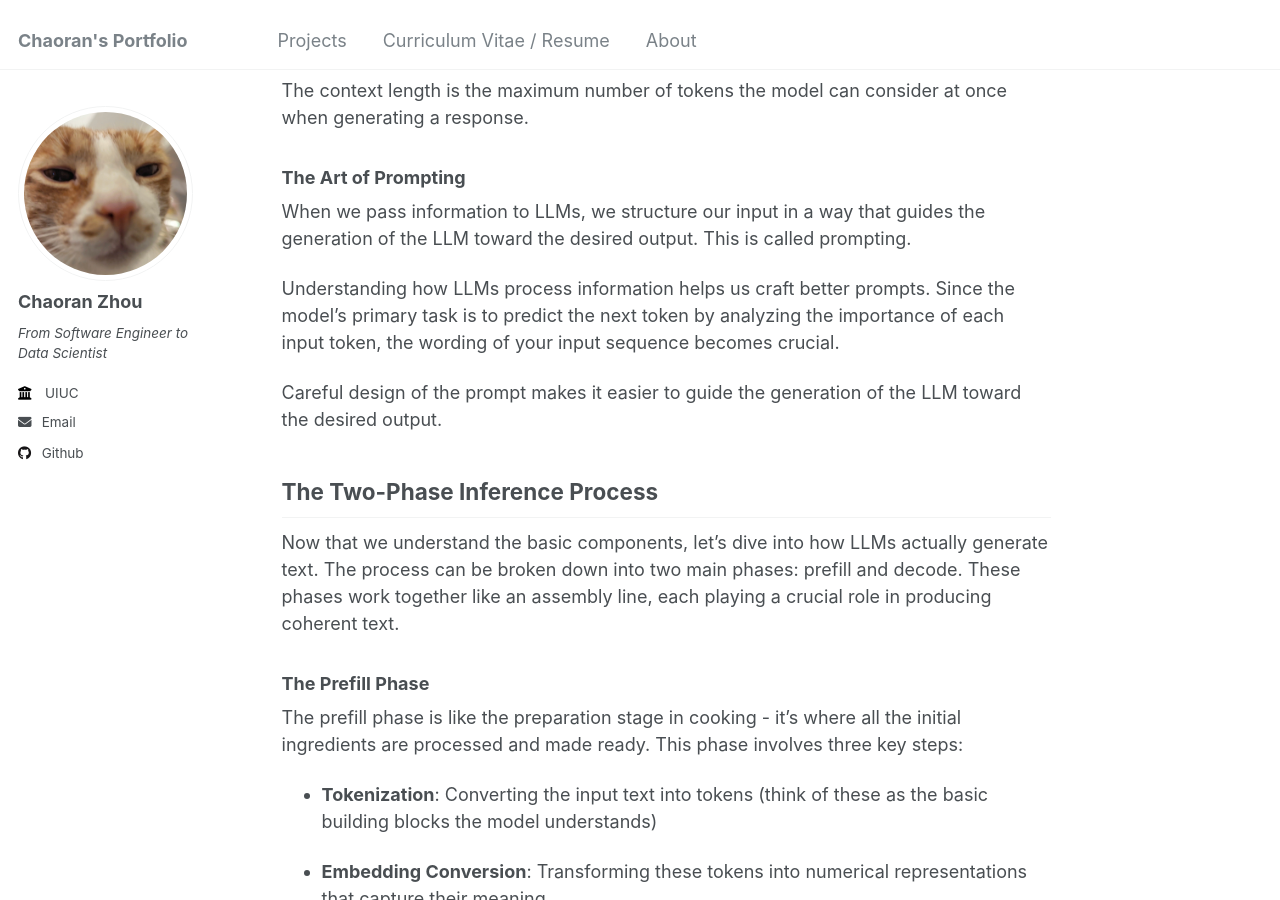
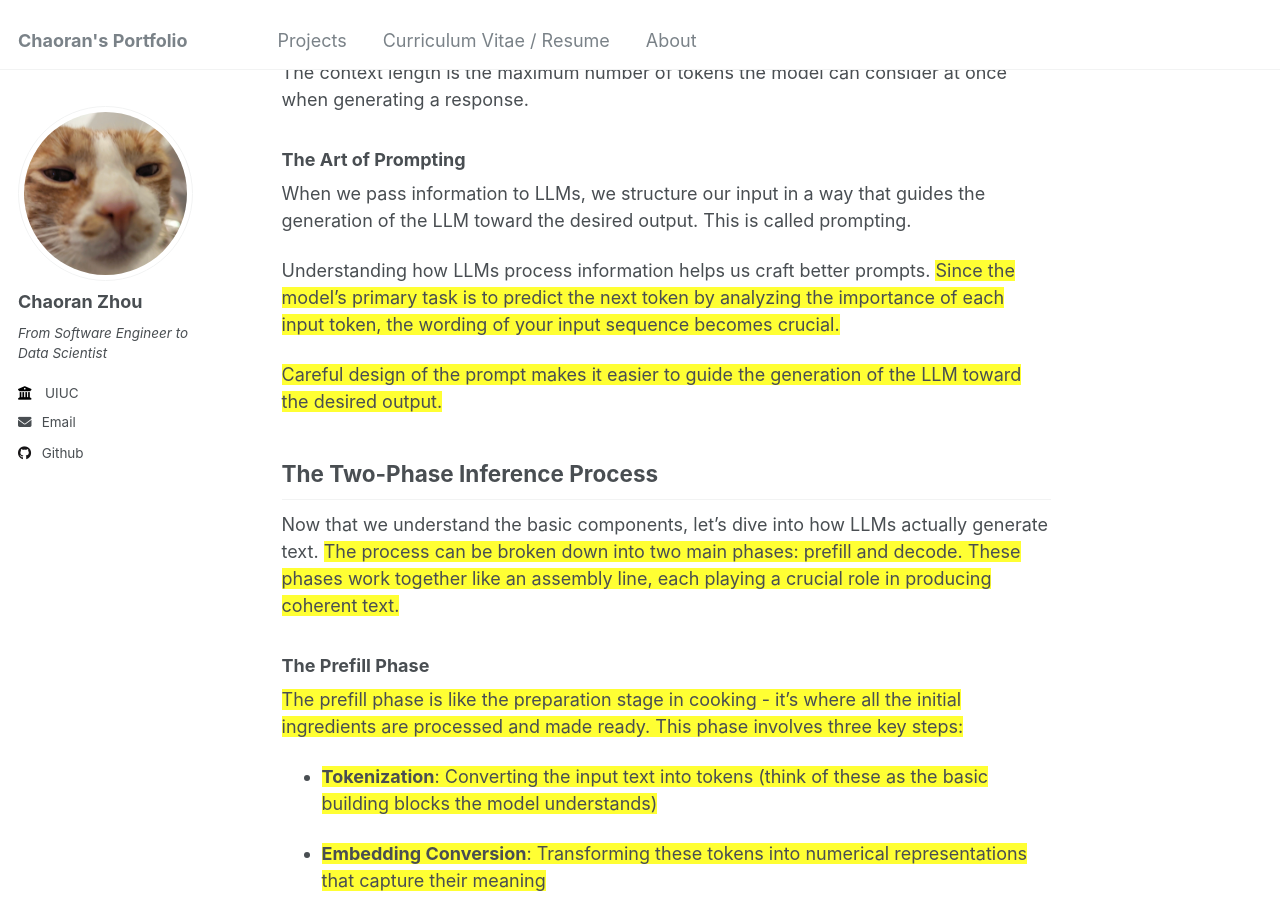
Before and after one commit to ranranrunforit/ranranrunforit.github.io, a Jekyll site: the page built from _projects/project-15.md, in a window 1280 px wide and 900 px high, scrolled down 34498 px. Built offline with Jekyll 4.4.1, drawn with Linux system fonts in a browser that asks for light colours.

Commit message:
Update project-15.md

```diff
--- a/_projects/project-15.md
+++ b/_projects/project-15.md
@@ -747,19 +747,17 @@ When working on a specific NLP task, how do you decide which architecture to use
 
 
 <span style="background-color: #FFFF33;">When in doubt about which model to use, consider:</span>
-
 1. <span style="background-color: #FFFF33;">What kind of understanding does your task need? (Bidirectional or unidirectional)</span>
 2. <span style="background-color: #FFFF33;">Are you generating new text or analyzing existing text?</span>
 3. <span style="background-color: #FFFF33;">Do you need to transform one sequence into another?</span>
-
 <span style="background-color: #FFFF33;">The answers to these questions will guide you toward the right architecture.</span>
 
 
 ## Attention mechanisms
 
-Most transformer models use full attention in the sense that the attention matrix is square. It can be a big computational bottleneck when you have long texts. Longformer and reformer are models that try to be more efficient and use a sparse version of the attention matrix to speed up training.
+<span style="background-color: #FFFF33;">Most transformer models use full attention in the sense that the attention matrix is square. It can be a big computational bottleneck when you have long texts. Longformer and reformer are models that try to be more efficient and use a sparse version of the attention matrix to speed up training.</span>
 
-Standard attention mechanisms have a computational complexity of O(n²), where n is the sequence length. This becomes problematic for very long sequences. The specialized attention mechanisms below help address this limitation.
+<span style="background-color: #FFFF33;">Standard attention mechanisms have a computational complexity of O(n²), where n is the sequence length. This becomes problematic for very long sequences. The specialized attention mechanisms below help address this limitation.</span>
 
 ### LSH attention
 
@@ -794,13 +792,13 @@ In short, the attention mechanism is the key to LLMs being able to generate text
 
 Now that we understand attention, let’s explore how much context an LLM can actually handle. This brings us to context length, or the model’s ‘attention span’.
 
-The context length refers to the maximum number of tokens (words or parts of words) that the LLM can process at once. Think of it as the size of the model’s working memory.
+<span style="background-color: #FFFF33;">The context length refers to the maximum number of tokens (words or parts of words) that the LLM can process at once. Think of it as the size of the model’s working memory.</span>
 
-These capabilities are limited by several practical factors:
+<span style="background-color: #FFFF33;">These capabilities are limited by several practical factors:</span>
 
- - The model’s architecture and size
- - Available computational resources
- - The complexity of the input and desired output
+ - <span style="background-color: #FFFF33;">The model’s architecture and size</span>
+ - <span style="background-color: #FFFF33;">Available computational resources</span>
+ - <span style="background-color: #FFFF33;">The complexity of the input and desired output</span>
 
 In an ideal world, we could feed unlimited context to the model, but hardware constraints and computational costs make this impractical. This is why different models are designed with different context lengths to balance capability with efficiency.
 
@@ -810,25 +808,25 @@ The context length is the maximum number of tokens the model can consider at onc
 
 When we pass information to LLMs, we structure our input in a way that guides the generation of the LLM toward the desired output. This is called prompting.
 
-Understanding how LLMs process information helps us craft better prompts. Since the model’s primary task is to predict the next token by analyzing the importance of each input token, the wording of your input sequence becomes crucial.
+Understanding how LLMs process information helps us craft better prompts. <span style="background-color: #FFFF33;">Since the model’s primary task is to predict the next token by analyzing the importance of each input token, the wording of your input sequence becomes crucial.</span>
 
-Careful design of the prompt makes it easier to guide the generation of the LLM toward the desired output.
+<span style="background-color: #FFFF33;">Careful design of the prompt makes it easier to guide the generation of the LLM toward the desired output.</span>
 
 ## The Two-Phase Inference Process
 
-Now that we understand the basic components, let’s dive into how LLMs actually generate text. The process can be broken down into two main phases: prefill and decode. These phases work together like an assembly line, each playing a crucial role in producing coherent text.
+Now that we understand the basic components, let’s dive into how LLMs actually generate text. <span style="background-color: #FFFF33;">The process can be broken down into two main phases: prefill and decode. These phases work together like an assembly line, each playing a crucial role in producing coherent text.</span>
 
 ### The Prefill Phase
 
-The prefill phase is like the preparation stage in cooking - it’s where all the initial ingredients are processed and made ready. This phase involves three key steps:
+<span style="background-color: #FFFF33;">The prefill phase is like the preparation stage in cooking - it’s where all the initial ingredients are processed and made ready. This phase involves three key steps:</span>
 
-- **Tokenization**: Converting the input text into tokens (think of these as the basic building blocks the model understands)
+- <span style="background-color: #FFFF33;">**Tokenization**: Converting the input text into tokens (think of these as the basic building blocks the model understands)</span>
 
-- **Embedding Conversion**: Transforming these tokens into numerical representations that capture their meaning
+- <span style="background-color: #FFFF33;">**Embedding Conversion**: Transforming these tokens into numerical representations that capture their meaning</span>
 
-- **Initial Processing**: Running these embeddings through the model’s neural networks to create a rich understanding of the context
+- <span style="background-color: #FFFF33;">**Initial Processing**: Running these embeddings through the model’s neural networks to create a rich understanding of the context</span>
 
-This phase is computationally intensive because it needs to process all input tokens at once. Think of it as reading and understanding an entire paragraph before starting to write a response.
+<span style="background-color: #FFFF33;">This phase is computationally intensive because it needs to process all input tokens at once. Think of it as reading and understanding an entire paragraph before starting to write a response.</span>
 
 ### The Decode Phase
 After the prefill phase has processed the input, we move to the decode phase - this is where the actual text generation happens. The model generates one token at a time in what we call an autoregressive process (where each new token depends on all previous tokens).
```
